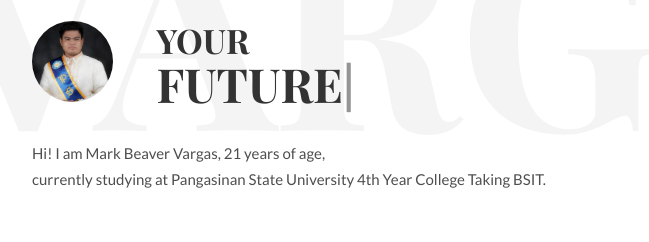
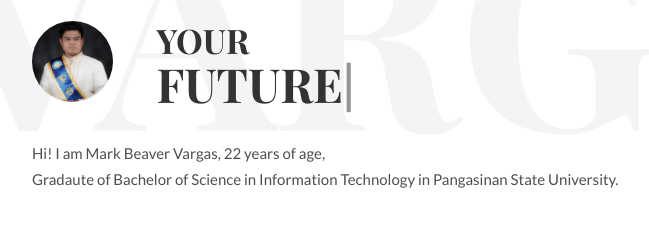
Before and after one commit to Vargas0fficial/vargasofficial, a plain HTML site: page index.html in a window 1280 px wide. Shown: the part 207-449 px from the top of the page, 297-946 px from the left. Drawn offline with Linux system fonts and the light colour scheme.

Commit message:
Update index.html

```diff
--- a/index.html
+++ b/index.html
@@ -53,9 +53,9 @@
 				<br>
 				<br>
 				<p>
-					Hi! I am Mark Beaver Vargas, 21 years of age, <br>
-					currently studying at Pangasinan State University 4th Year College
-					Taking BSIT.
+					Hi! I am Mark Beaver Vargas, 22 years of age, <br>
+					Gradaute of Bachelor of Science in Information Technology in
+					Pangasinan State University.
 				</p>
 			</div>
 		</div>
```
